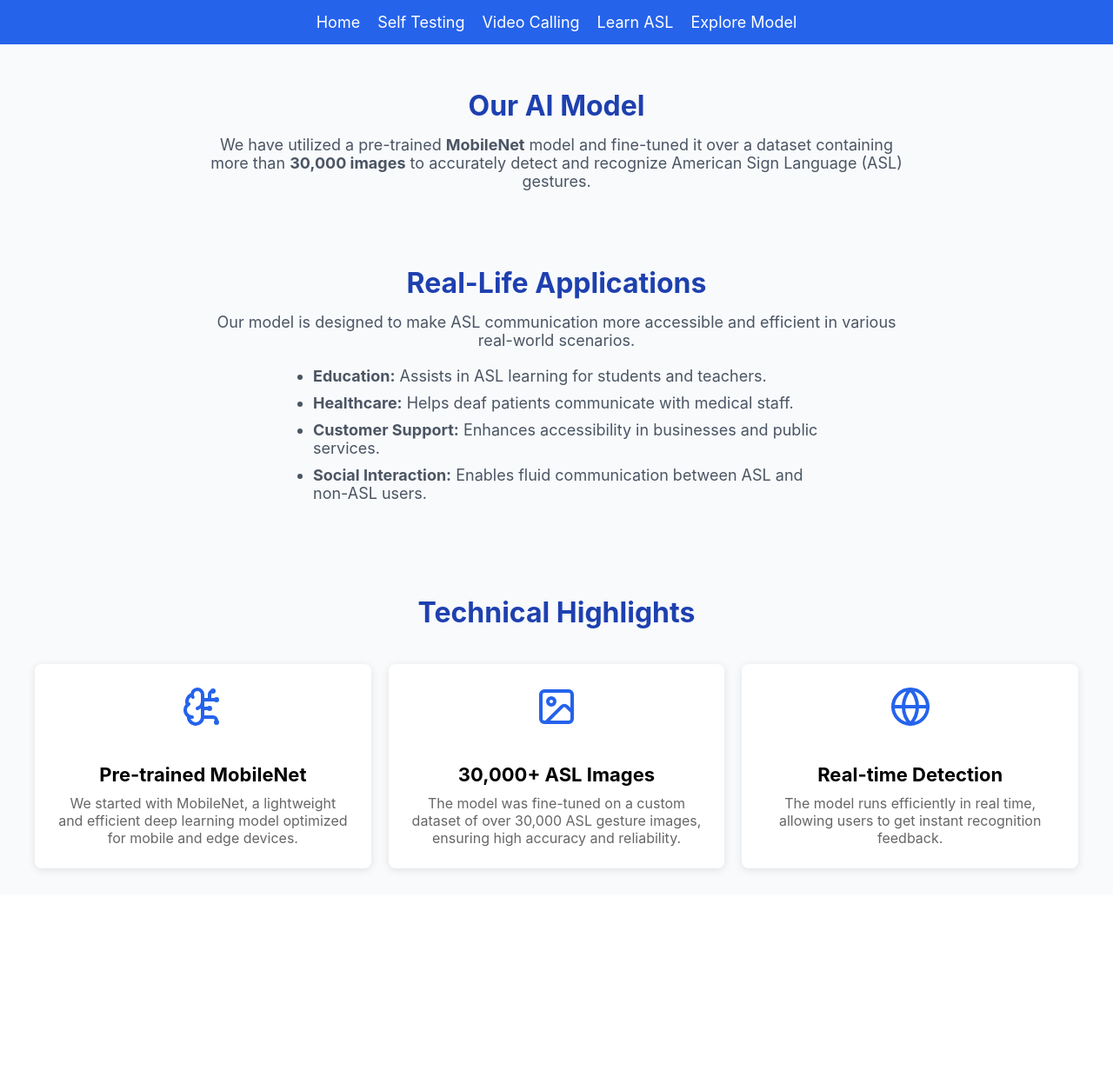
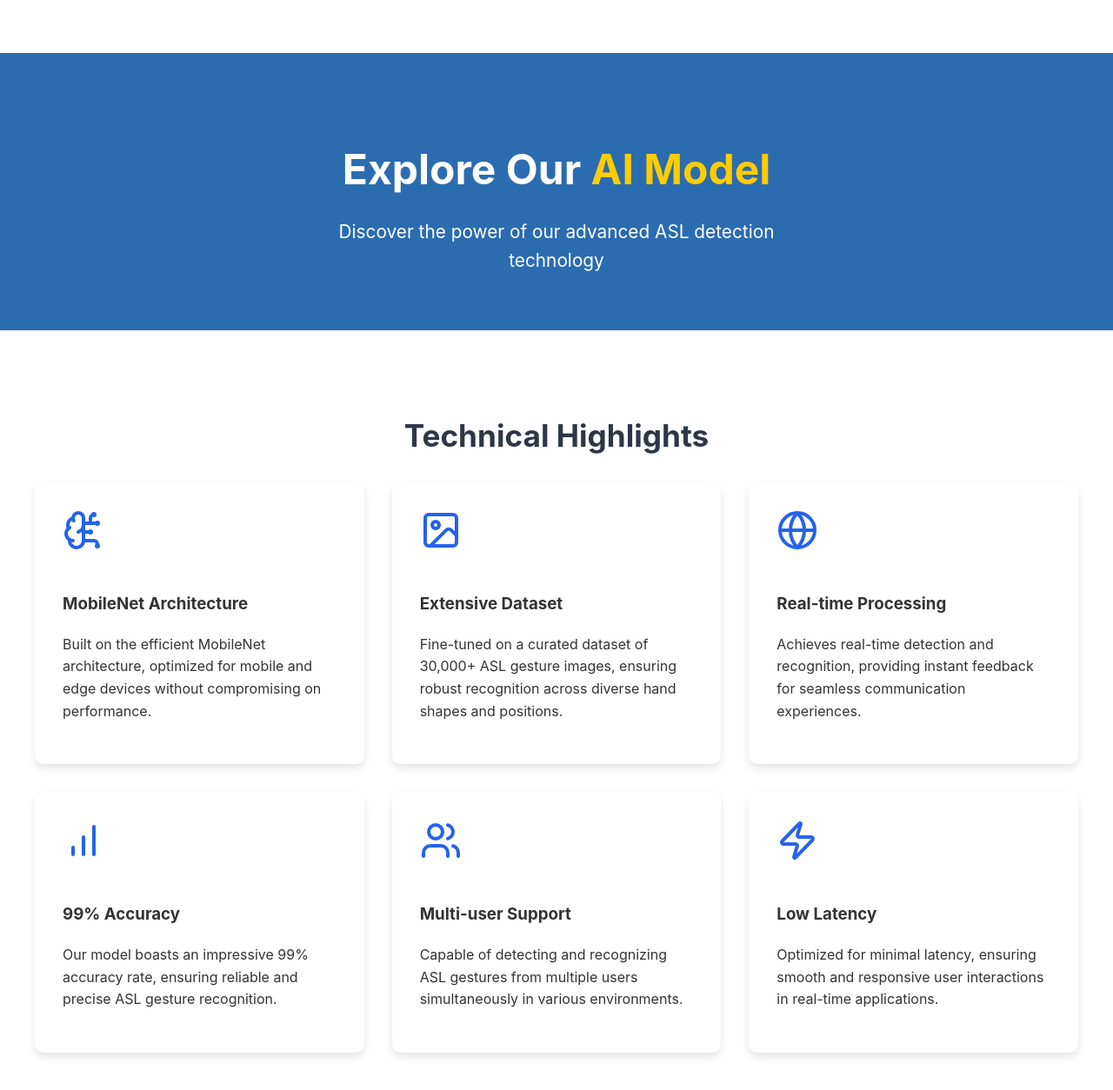
Before and after one commit to kanak227/GestureGenius, a React (Create React App) app in the folder client/: page /Explore in a window 1280 px wide. Shown: the top 1254 px of the page at 87% size. Before the commit the page ends 1029 px from the top, so only its background shows below. Built offline with nearby package versions, Linux system fonts and the light colour scheme.

Commit message:
Explore page

```diff
--- a/client/src/pages/Explore.jsx
+++ b/client/src/pages/Explore.jsx
@@ -1,153 +1,200 @@
-import React from 'react';
-import { BrainCircuit, Image, Globe } from 'lucide-react';
-import { Link } from 'react-router-dom';
+import { BrainCircuit, Image, Globe, BarChart, Users, Zap } from "lucide-react"
+import { Link } from "react-router-dom"
 
-const ModelPage = () => {
+const ExplorePage = () => {
   return (
-    <>
-         <nav className="navbar">
+    <div className="explore-page">
+      <nav className="navbar">
         <div className="container">
+
           <ul>
-            <li><Link to="/">Home</Link></li>
-            <li><Link to="/self-testing">Self Testing</Link></li>
-            <li><Link to="/video-calling">Video Calling</Link></li>
-            <li><Link to="/learn">Learn ASL</Link></li>
-            <li><Link to="/Explore">Explore Model</Link></li>
-
+            <li>
+              <Link to="/">Home</Link>
+            </li>
+            <li>
+              <Link to="/self-testing">Self Testing</Link>
+            </li>
+            <li>
+              <Link to="/video-calling">Video Calling</Link>
+            </li>
+            <li>
+              <Link to="/learn">Learn ASL</Link>
+            </li>
+            <li>
+              <Link to="/explore" className="active">
+                Explore Model
+              </Link>
+            </li>
           </ul>
         </div>
       </nav>
-    <div className="model-page">
-      {/* Model Overview */}
-      <div className="model-overview">
+
+      <header className="hero">
         <div className="container">
-          <h1>Our AI Model</h1>
-          <p>
-            We have utilized a pre-trained <strong>MobileNet</strong> model and fine-tuned it over a dataset containing
-            more than <strong>30,000 images</strong> to accurately detect and recognize American Sign Language (ASL) gestures.
-          </p>
+          <h1>Explore Our <span>AI Model</span></h1>
+          <p>Discover the power of our advanced ASL detection technology</p>
         </div>
-      </div>
+      </header>
 
-      {/* Real-Life Applications */}
-      <div className="real-life-applications">
-        <div className="container">
-          <h2>Real-Life Applications</h2>
-          <p>
-            Our model is designed to make ASL communication more accessible and efficient in various real-world scenarios.
-          </p>
-          <ul>
-            <li><strong>Education:</strong> Assists in ASL learning for students and teachers.</li>
-            <li><strong>Healthcare:</strong> Helps deaf patients communicate with medical staff.</li>
-            <li><strong>Customer Support:</strong> Enhances accessibility in businesses and public services.</li>
-            <li><strong>Social Interaction:</strong> Enables fluid communication between ASL and non-ASL users.</li>
-          </ul>
-        </div>
-      </div>
-      {/* Technical Details */}
-      <div className="technical-details">
+
+
+      <section className="technical-details">
         <div className="container">
           <h2>Technical Highlights</h2>
           <div className="tech-grid">
             <div className="tech-card">
               <BrainCircuit className="icon" />
-              <h3>Pre-trained MobileNet</h3>
+              <h3>MobileNet Architecture</h3>
               <p>
-                We started with MobileNet, a lightweight and efficient deep learning model optimized for mobile and edge devices.
+                Built on the efficient MobileNet architecture, optimized for mobile and edge devices without
+                compromising on performance.
               </p>
             </div>
             <div className="tech-card">
               <Image className="icon" />
-              <h3>30,000+ ASL Images</h3>
+              <h3>Extensive Dataset</h3>
               <p>
-                The model was fine-tuned on a custom dataset of over 30,000 ASL gesture images, ensuring high accuracy and reliability.
+                Fine-tuned on a curated dataset of 30,000+ ASL gesture images, ensuring robust recognition across
+                diverse hand shapes and positions.
               </p>
             </div>
             <div className="tech-card">
               <Globe className="icon" />
-              <h3>Real-time Detection</h3>
+              <h3>Real-time Processing</h3>
               <p>
-                The model runs efficiently in real time, allowing users to get instant recognition feedback.
+                Achieves real-time detection and recognition, providing instant feedback for seamless communication
+                experiences.
+              </p>
+            </div>
+            <div className="tech-card">
+              <BarChart className="icon" />
+              <h3>99% Accuracy</h3>
+              <p>
+                Our model boasts an impressive 99% accuracy rate, ensuring reliable and precise ASL gesture recognition.
+              </p>
+            </div>
+            <div className="tech-card">
+              <Users className="icon" />
+              <h3>Multi-user Support</h3>
+              <p>
+                Capable of detecting and recognizing ASL gestures from multiple users simultaneously in various
+                environments.
+              </p>
+            </div>
+            <div className="tech-card">
+              <Zap className="icon" />
+              <h3>Low Latency</h3>
+              <p>
+                Optimized for minimal latency, ensuring smooth and responsive user interactions in real-time
+                applications.
               </p>
             </div>
           </div>
         </div>
-      </div>
+      </section>
 
+      <style jsx>{`
+        .explore-page {
+          font-family: 'Inter', sans-serif;
+          color: #333;
+          line-height: 1.6;
+        }
 
-      {/* Styles */}
-      <style>{`
-        .model-overview, .technical-details, .real-life-applications {
-          background-color: #f8fafc;
-          padding: 30px 0;
+        .navbar {
+          background-color: #ffffff;
+          box-shadow: 0 2px 4px rgba(0, 0, 0, 0.1);
+          padding: 1rem 0;
+        }
+
+        .navbar .container {
+          display: flex;
+          justify-content: space-between;
+          align-items: center;
+        }
+
+        .logo {
+          font-size: 1.8rem;
+          font-weight: bold;
+          color: #1a365d;
+          text-decoration: none;
+        }
+
+        .logo span {
+          color: #2b6cb0;
+        }
+
+        .navbar ul {
+          display: flex;
+          gap: 1.5rem;
+          list-style: none;
+        }
+
+        .navbar ul li a {
+          color:rgb(61, 75, 97);
+          text-decoration: none;
+          font-weight: 600;
+          transition: color 0.3s ease;
+        }
+
+        .navbar a:hover, .navbar a.active {
+          color: #2b6cb0;
+          text-decoration: underline;
+        }
+
+        .hero {
+          background-color: #2b6cb0;
+          color: white;
+          padding: 4rem 0;
           text-align: center;
         }
 
-        .model-overview h1, .technical-details h2, .real-life-applications h2 {
-          font-size: 32px;
-          color: #1e40af;
-          margin-bottom: 15px;
+        .hero h1 {
+          font-size: 3rem;
+          margin-bottom: 1rem;
         }
 
-        .model-overview p, .technical-details p, .real-life-applications p {
-          font-size: 18px;
-          color: #4b5563;
-          max-width: 800px;
+        .hero h1 span {
+          color: #ffcc00;
+        }
+
+        .hero p {
+          font-size: 1.3rem;
+          max-width: 600px;
           margin: 0 auto;
+        }
+
+        section {
+          padding: 4rem 0;
+        }
+
+        h2 {
+          font-size: 2.2rem;
+          color: #2d3748;
+          margin-bottom: 1.5rem;
+          text-align: center;
         }
 
         .tech-grid {
           display: grid;
           grid-template-columns: repeat(auto-fit, minmax(300px, 1fr));
-          gap: 20px;
-          margin-top: 40px;
+          gap: 2rem;
         }
 
         .tech-card {
           background: white;
-          border-radius: 8px;
-          padding: 25px;
-          box-shadow: 0 2px 10px rgba(0, 0, 0, 0.1);
-          text-align: center;
-          transition: transform 0.3s;
-          }
-
-          .tech-card:hover {
-          transform: translateY(-5px);
-          }
-
-          .icon {
-            width: 48px;
-            height: 48px;
-          color: #2563eb;
-          margin-bottom: 15px;
-          }
-
-        .tech-card h3 {
-          font-size: 22px;
-          margin-bottom: 10px;
+          border-radius: 10px;
+          padding: 2rem;
+          box-shadow: 0 5px 10px rgba(0, 0, 0, 0.1);
+          transition: transform 0.3s ease, box-shadow 0.3s ease;
         }
 
-        .tech-card p {
-            font-size: 16px;
-          color: #666;
+        .tech-card:hover {
+          transform: translateY(-7px);
+          box-shadow: 0 8px 15px rgba(0, 0, 0, 0.2);
         }
-
-        .real-life-applications ul {
-          text-align: left;
-          max-width: 600px;
-          margin: 20px auto;
-          font-size: 18px;
-          color: #4b5563;
-          }
-
-        .real-life-applications li {
-            margin-bottom: 10px;
-            }
       `}</style>
     </div>
-            </>
-  );
-};
+  )
+}
 
-export default ModelPage;
+export default ExplorePage
--- a/client/src/pages/VideoCall.jsx
+++ b/client/src/pages/VideoCall.jsx
@@ -336,7 +336,7 @@ const VideoCall = () => {
         </>
       )}
     </div>
-                </>
+    </>
   );
 };
 
```
Also changed, not shown: 2 other files (tests, documents, lock files or other folders).
